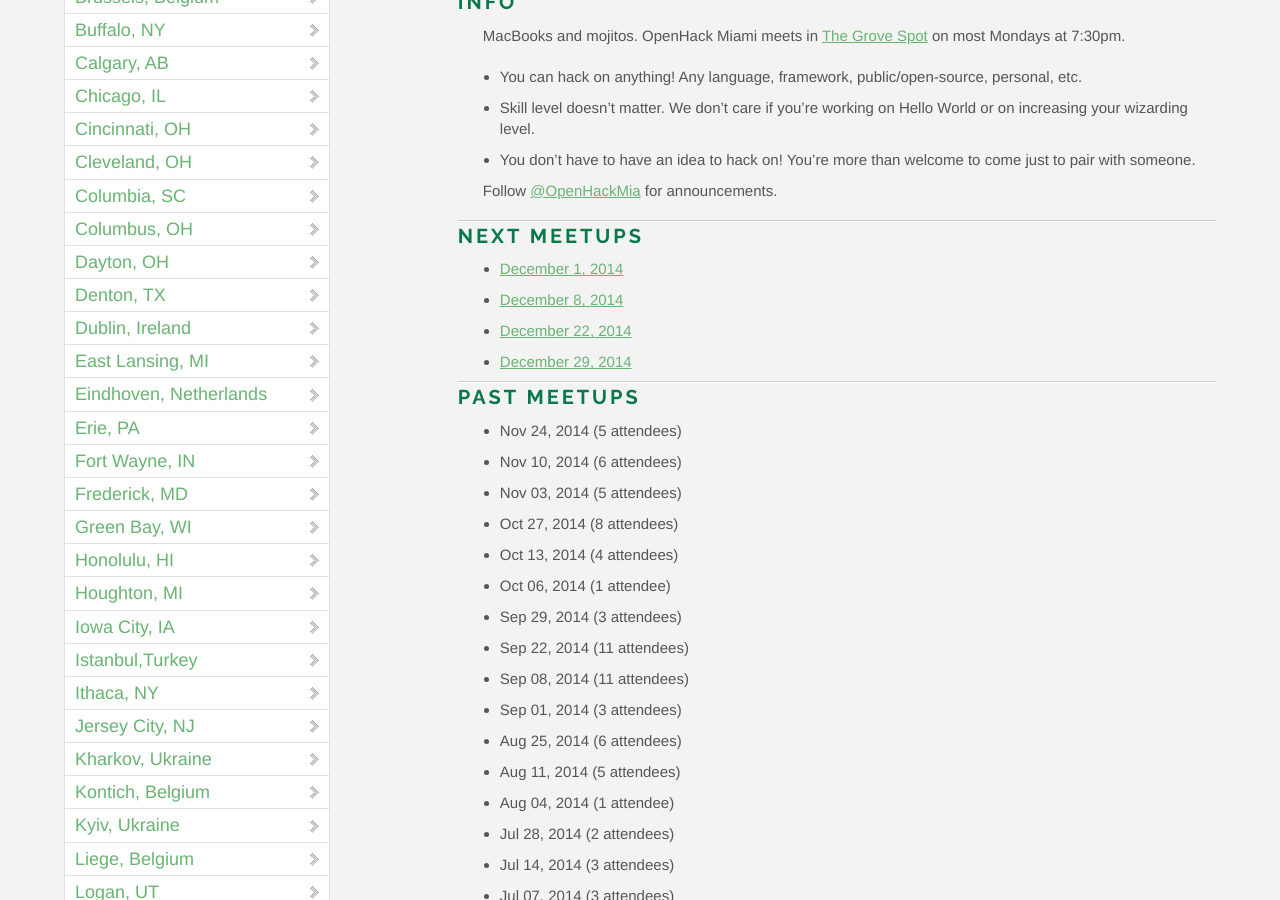
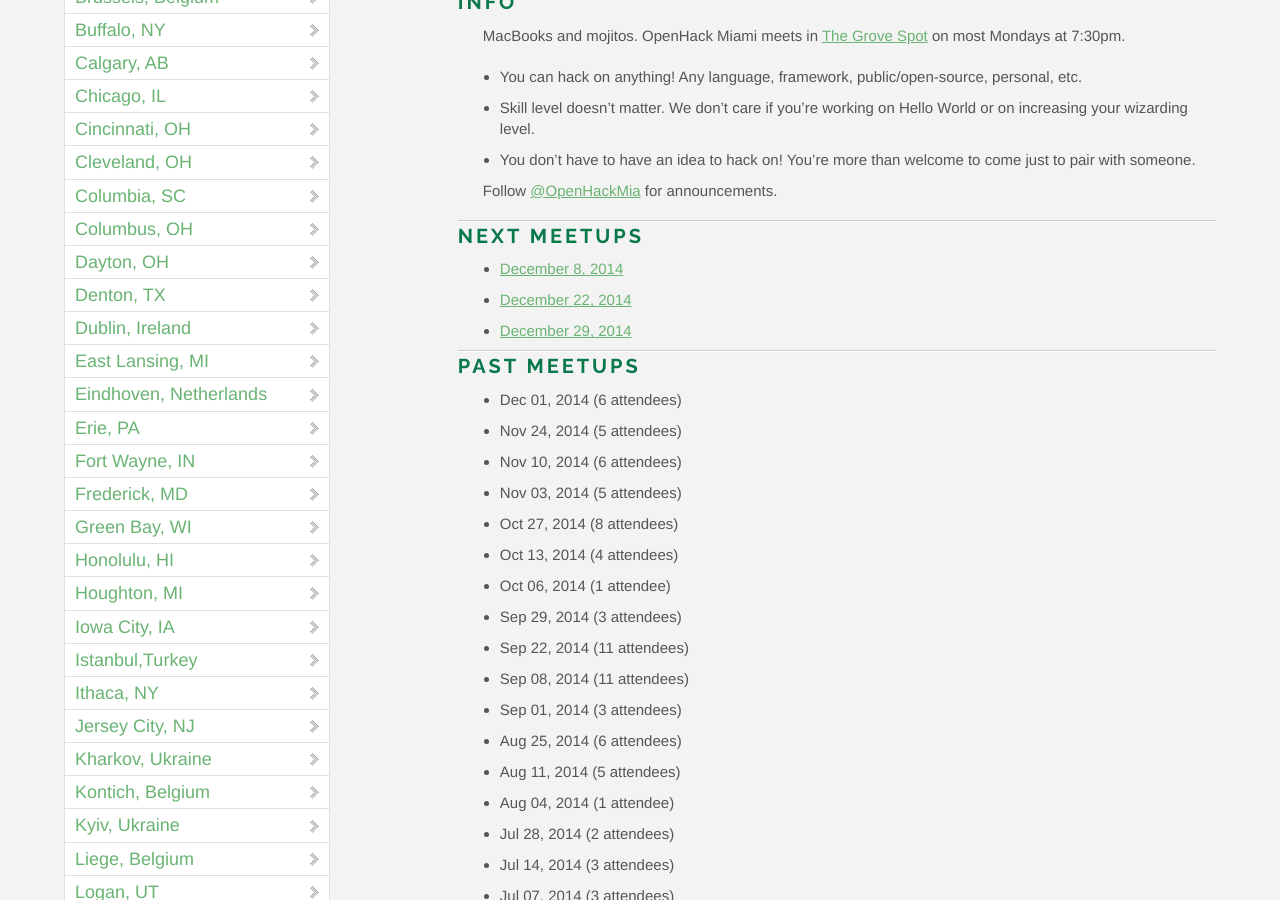
Before and after one commit to OpenHack/openhack.github.com, a Jekyll site: the page built from miami/index.markdown, in a window 1280 px wide and 900 px high, scrolled down 733 px. Built offline with Jekyll 4.4.1, drawn with Linux system fonts in a browser that asks for light colours; nearby versions of some CDN libraries; comment, search, counter and statistics services are not loaded.

Commit message:
Update Miami attendee info

```diff
--- a/miami/index.markdown
+++ b/miami/index.markdown
@@ -19,13 +19,13 @@ Follow [@OpenHackMia](http://twitter.com/openhackmia) for announcements.
 
 ### Next meetups
 
-* [December 1, 2014](http://www.meetup.com/miamirb/events/218881430/)
 * [December 8, 2014](http://www.meetup.com/miamirb/events/218881436/)
 * [December 22, 2014](http://www.meetup.com/miamirb/events/218881445/)
 * [December 29, 2014](http://www.meetup.com/miamirb/events/218881514/)
 
 ### Past meetups
 
+* Dec 01, 2014 (6 attendees)
 * Nov 24, 2014 (5 attendees)
 * Nov 10, 2014 (6 attendees)
 * Nov 03, 2014 (5 attendees)
```
